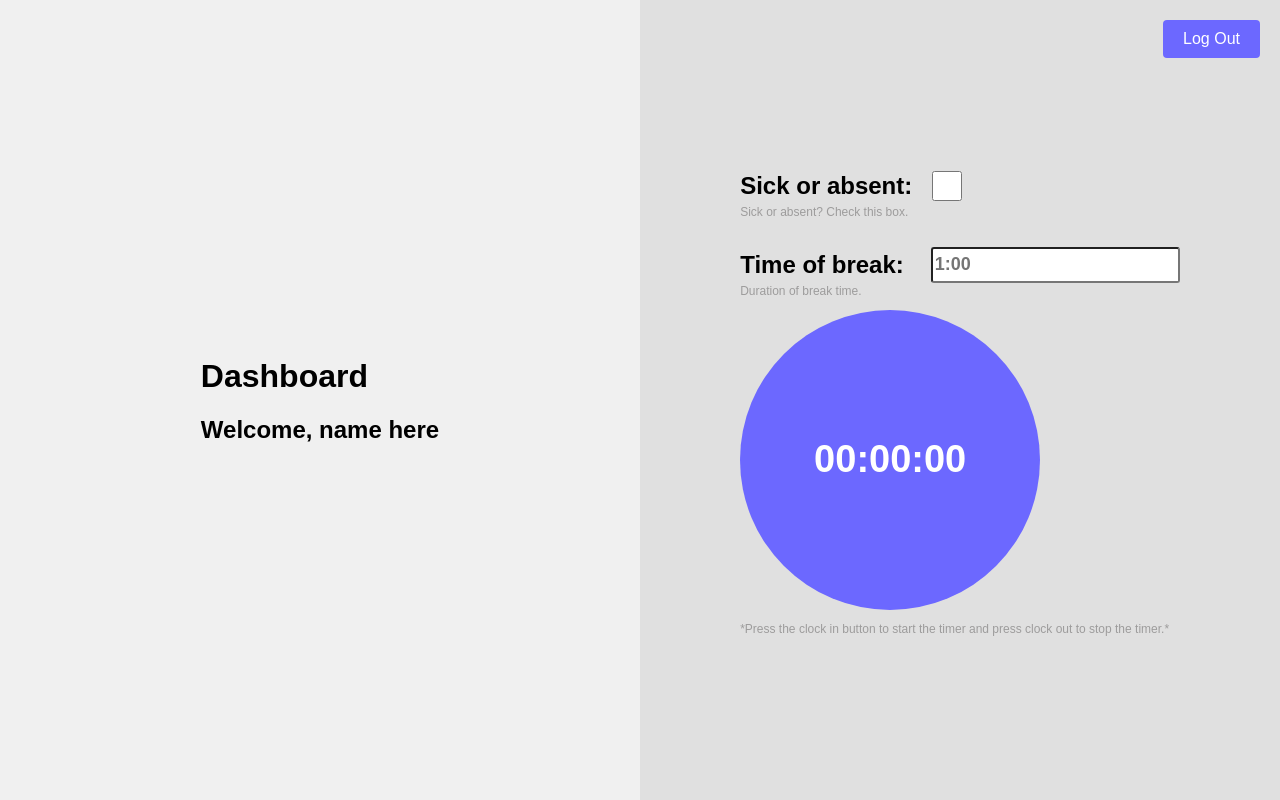
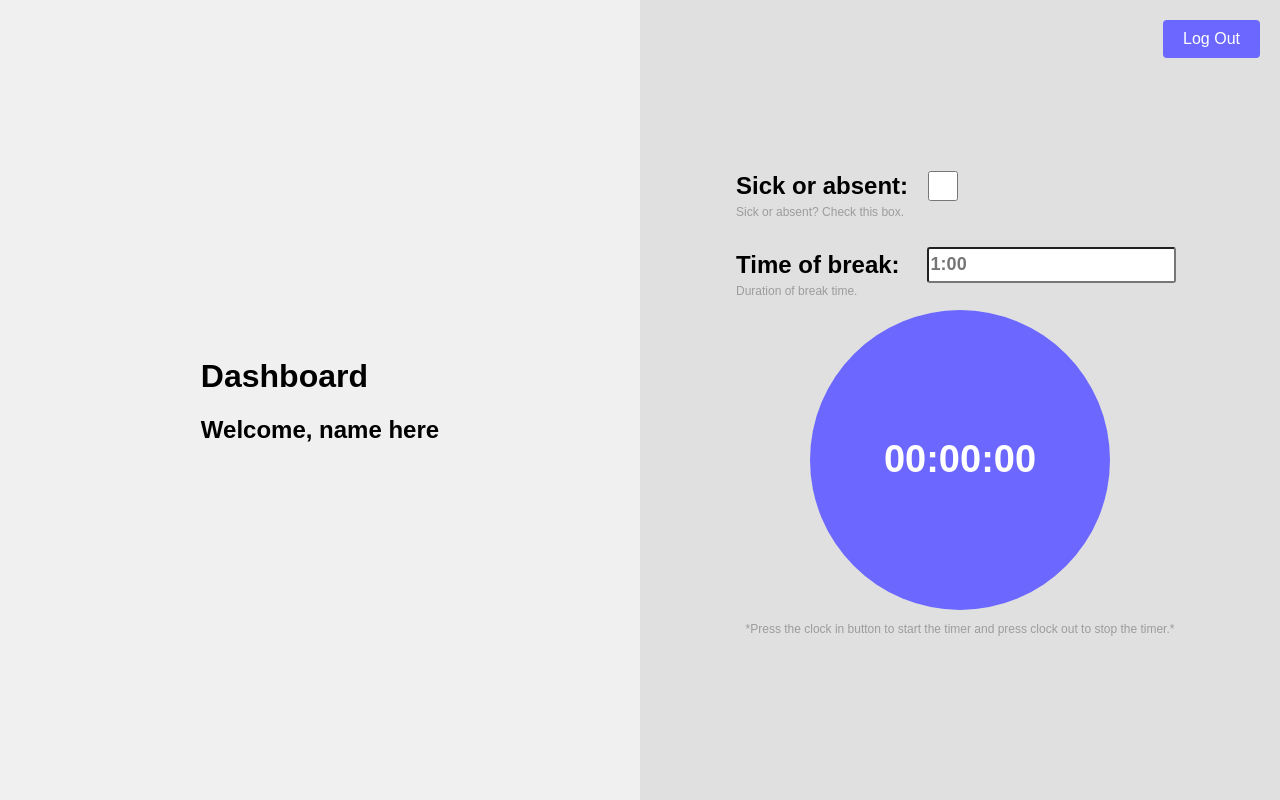
Before and after one commit to ZorroDB/webapp, a React (Create React App) app: page /dashboard in a window 1280 px wide. Built offline with nearby package versions, Linux system fonts and the light colour scheme; sample sign-in values are in the browser's storage.

Commit message:
container right

```diff
--- a/src/frontend/screens/styling/dashboard.css
+++ b/src/frontend/screens/styling/dashboard.css
@@ -27,6 +27,16 @@ body {
 .right-half {
   background-color: #e0e0e0;
 }
+.container-right {
+  display: flex;
+  flex-direction: column;
+  align-items: center;
+  justify-content: center;
+  width: 70%;
+}
+.container-right > *:not(.timer, #btn-subText) {
+  align-self: flex-start; /* Align other items to the start horizontally */
+}
 
 .timer {
   background-color: var(--secondary-color);
@@ -38,7 +48,7 @@ body {
   justify-content: center;
   border: none;
   cursor: pointer;
-  transition: ease-in-out 0.4s;
+  transition: transform 0.4s ease-in-out;
 }
 
 .timer:hover {
@@ -55,7 +65,6 @@ body {
   position: absolute;
   top: 20px;
   right: 20px;
-  margin-bottom: 20px;
   padding: 10px 20px;
   font-size: 16px;
   cursor: pointer;
@@ -63,19 +72,23 @@ body {
   background-color: var(--secondary-color);
   color: var(--primary-color);
   border-radius: 4px;
-  transition: ease-in-out 0.4s;
+  transition: transform 0.4s ease-in-out;
 }
+
 .logout:hover {
   transform: scale(1.2);
   background-color: #704bf5;
 }
 #btn-subText {
+  text-align: center;
+}
+#btn-subText,
+#subText {
   font-size: 12px;
   color: rgb(157, 156, 156);
 }
+
 #subText {
-  font-size: 12px;
-  color: rgb(157, 156, 156);
   margin-top: -20px; /* Adjust space above the p element */
 }
 
@@ -85,11 +98,14 @@ input::-webkit-inner-spin-button {
   -webkit-appearance: none;
   margin: 0;
 }
+
 .sick,
 .break_time {
   display: flex;
   flex-direction: column;
+  justify-content: start;
 }
+
 .sick .top-section,
 .break_time .top-section {
   display: flex;
@@ -105,9 +121,11 @@ input::-webkit-inner-spin-button {
   background-color: var(--secondary-color);
   border-radius: 5px;
 }
+
 input[type='number'] {
   -moz-appearance: textfield;
 }
+
 #input_break {
   background-color: var(--primary-color);
   border: 2px solid initial;
```
